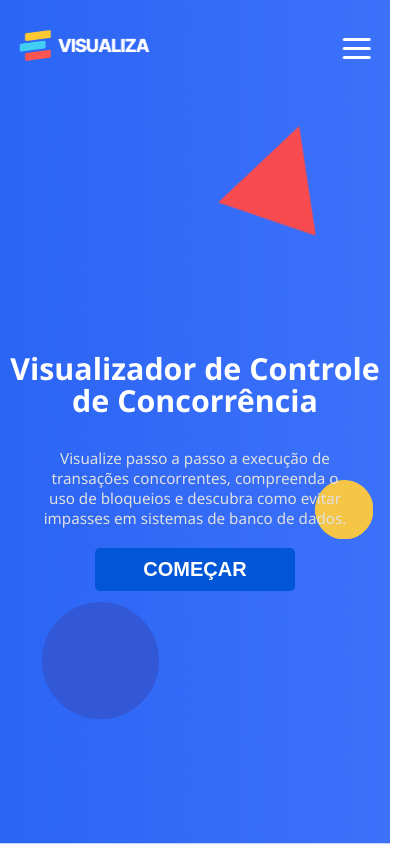
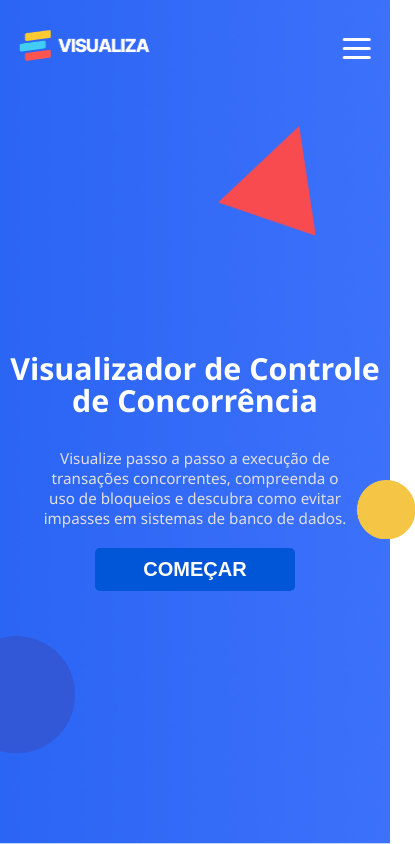
Before and after one commit to Kadu-Santos/controle-concorrencia-app, a React (Create React App) app: page / in a window 390 px wide. Shown: the top 844 px of the page, 415 px wide, since content can reach past the window. Built offline with nearby package versions, Linux system fonts and the light colour scheme.

Commit message:
Ajuste de design.

```diff
--- a/src/screens/Home/HomeScreen.css
+++ b/src/screens/Home/HomeScreen.css
@@ -442,14 +442,14 @@
 
   .imgAbstrata_1 {
     bottom: 35vh;
-    right: 2vh;
+    right: -3vh;
     width: 15vw;
     height: 15vw;
   }
 
   .imgAbstrata_2 {
-    bottom: 15vh;
-    left: 5vh;
+    bottom: 11vh;
+    left: -5vh;
     width: 30vw;
     height: 30vw;
   }
```
